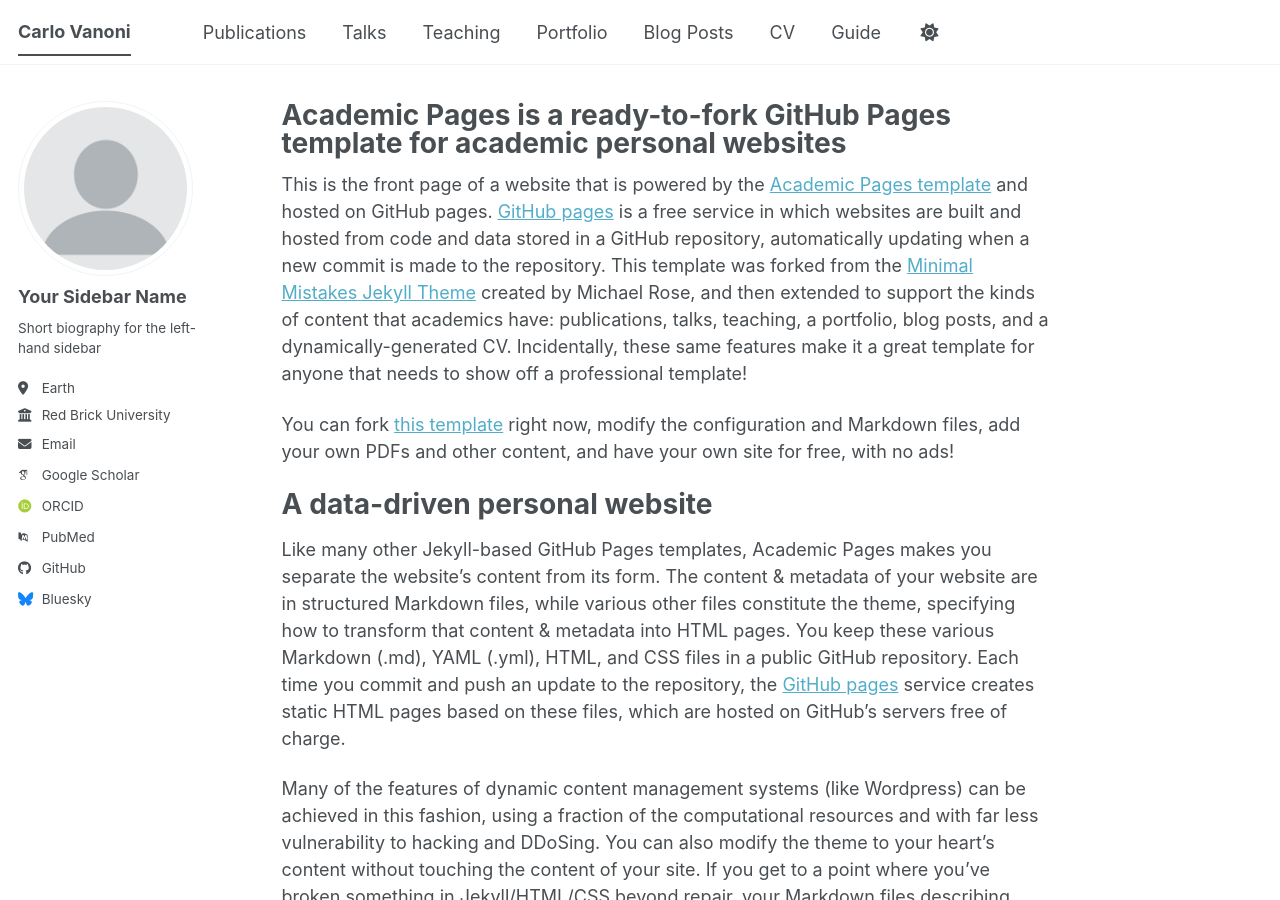
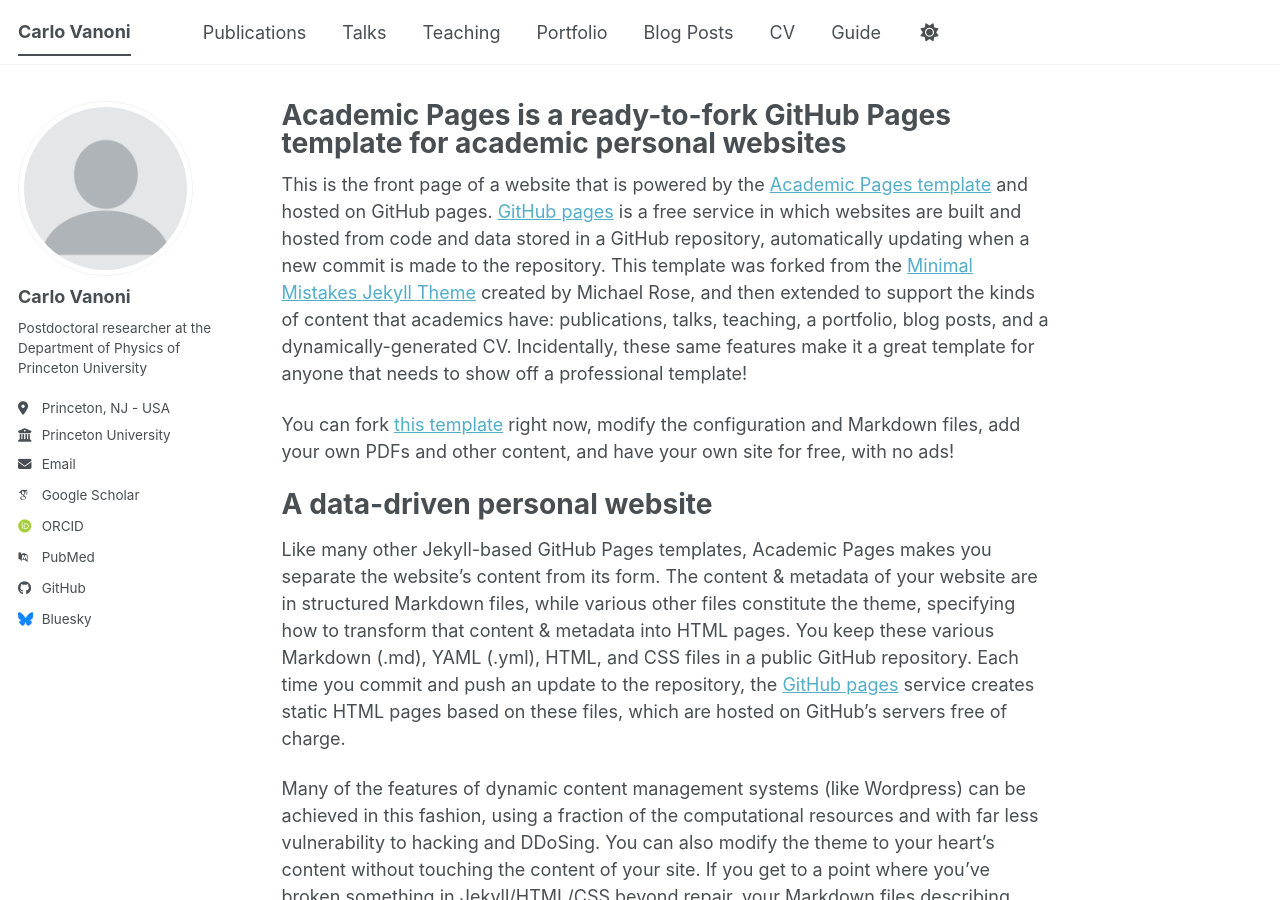
Before and after one commit to CarloVanoni/carlovanoni.github.io, a Jekyll site: the page built from _pages/about.md, in a window 1280 px wide and 900 px high. Built offline with Jekyll 4.4.1, drawn with Linux system fonts in a browser that asks for light colours; some web fonts are replaced; a script bundle is joined from its source files by our own code; library files that are not in the unit come from our copies.

Commit message:
Update _config.yml

```diff
--- a/_config.yml
+++ b/_config.yml
@@ -24,13 +24,13 @@
 author:
   # Biographic information
   avatar           : "profile.png"
-  name             : "Your Sidebar Name"
+  name             : "Carlo Vanoni"
   pronouns         : # example: "she/her"
-  bio              : "Short biography for the left-hand sidebar"
-  location         : "Earth"
-  employer         : "Red Brick University"
+  bio              : "Postdoctoral researcher at the Department of Physics of Princeton University"
+  location         : "Princeton, NJ - USA"
+  employer         : "Princeton University"
   uri              : # URL
-  email            : "none@example.org"
+  email            : "cvanoni@princeton.edu"
 
   # Academic websites
   academia         : # URL
```
